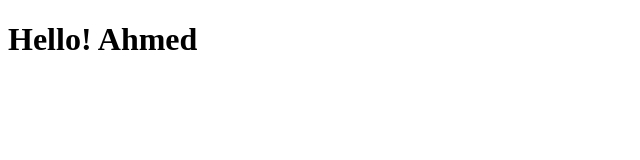
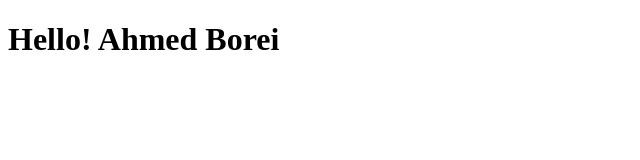
Before and after one commit to boraei/myproject, a plain HTML site: page index.html in a window 1280 px wide. Shown: the whole page, without its empty margins (0-640 px from the left). Drawn offline with Linux system fonts and the light colour scheme.

Commit message:
added last name to html

```diff
--- a/index.html
+++ b/index.html
@@ -7,6 +7,6 @@
     <title>Document</title>
 </head>
 <body>
-    <h1>Hello! Ahmed</h1>
+    <h1>Hello! Ahmed Borei</h1>
 </body>
 </html>
```
